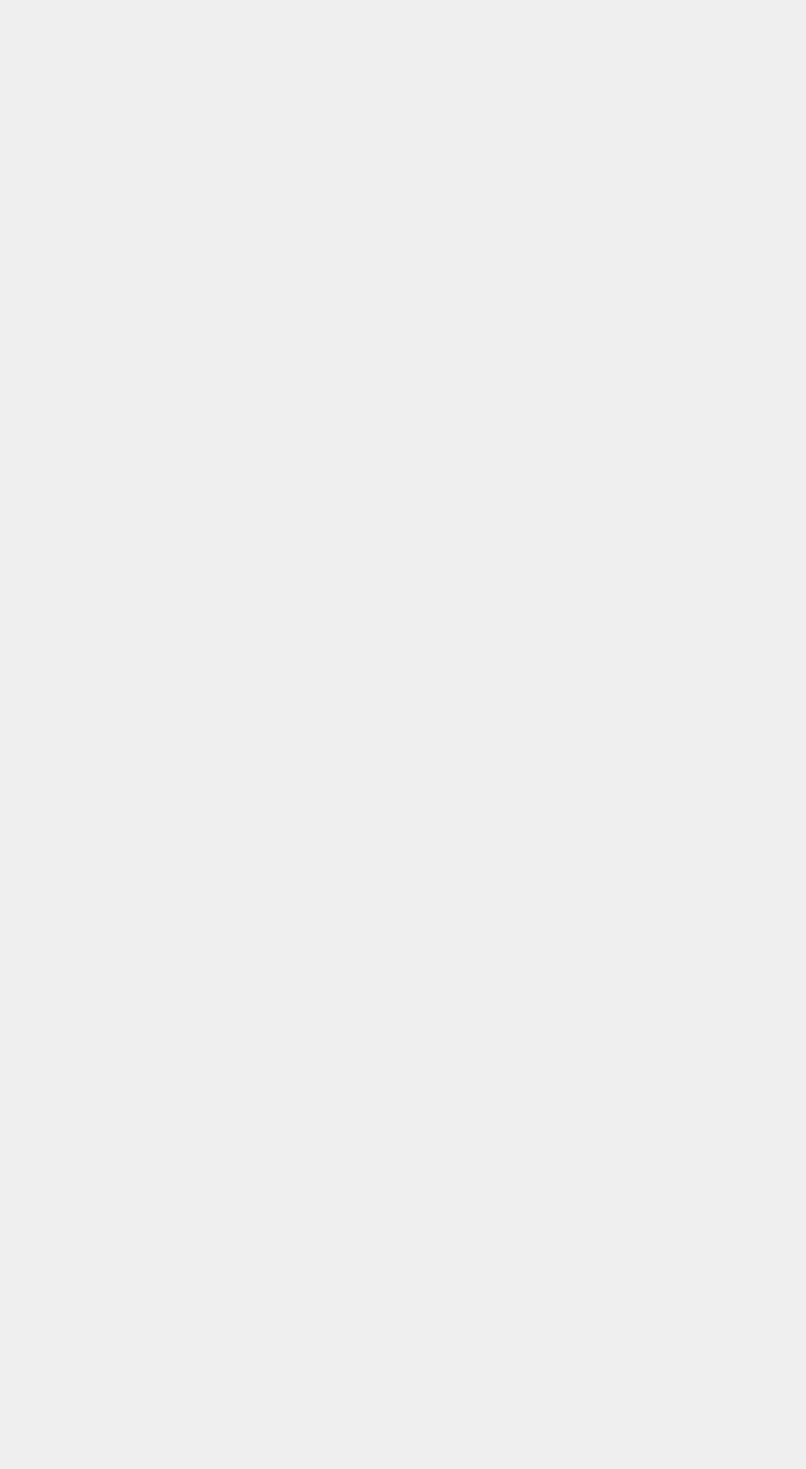
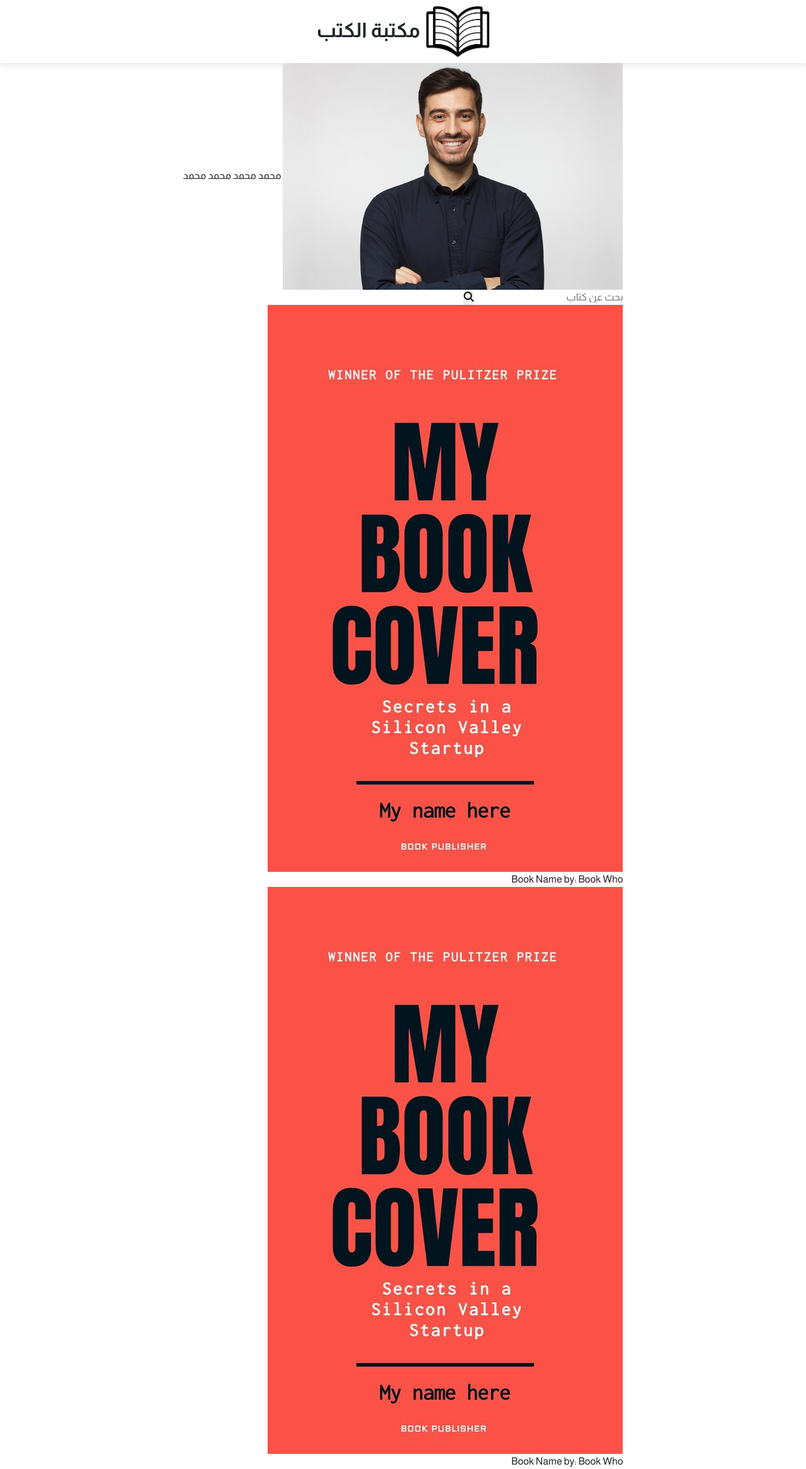
Before and after one commit to Ahmedelsayedd01/project-books-Library, a PHP site: page /Pages/homePage.html in a window 1280 px wide. Before the commit the page is empty. Shown: the whole page at 63% size. Before the commit the page ends 800 px from the top, so only its background shows below. Run offline with PHP 8.4, Linux system fonts and the light colour scheme; some libraries are stand-ins or nearby versions.

Commit message:
New UPdate in HomePage customize page

```diff
--- a/Pages/homePage.html
+++ b/Pages/homePage.html
@@ -6,12 +6,12 @@
 
     <link rel="stylesheet" href="../Styles/homePage.css" />
 
-    <!-- Icons Liberary -->
+    <!-- Icons Library  -->
     <script
       src="https://kit.fontawesome.com/bbda8ae88d.js"
       crossorigin="anonymous"
     ></script>
-    <!-- Bootstrap Liberary -->
+    <!-- Bootstrap Library  -->
     <link
       href="https://cdn.jsdelivr.net/npm/bootstrap@5.3.2/dist/css/bootstrap.min.css"
       rel="stylesheet"
@@ -33,7 +33,7 @@
       integrity="sha384-JZR6Spejh4U02d8jOt6vLEHfe/JQGiRRSQQxSfFWpi1MquVdAyjUar5+76PVCmYl"
       crossorigin="anonymous"
     ></script>
-    <!-- Jquery Liberary -->
+    <!-- Jquery Library  -->
     <script
       src="https://cdnjs.cloudflare.com/ajax/libs/jquery/3.7.1/jquery.min.js"
       integrity="sha512-v2CJ7UaYy4JwqLDIrZUI/4hqeoQieOmAZNXBeQyjo21dadnwR+8ZaIJVT8EE2iyI61OV8e6M8PP2/4hpQINQ/g=="
@@ -45,10 +45,68 @@
   </head>
   <body>
     <div class="containerr">
+      <nav>
+        <img class="logo" src="../Assets/logoBook3.png" alt="Books Library " />
+        <span class="name_site">مكتبة الكتب</span>
+      </nav>
       <!-- Content Page -->
       <main>
+        <!-- Header Page -->
+        <section class="header_main">
+          <img class="img_user" src="../Assets/image user.jpg" alt="user" />
+          <span class="user_name">محمد محمد محمد محمد</span>
+        </section>
+        <!-- Content Page -->
+        <section class="content_main">
+          <!-- Search Section -->
+          <div class="search-bar">
+            <input type="search" id="search_book" placeholder="بحث عن كتاب" />
+            <button type="button">
+              <i class="fa-solid fa-magnifying-glass" aria-hidden="true"></i>
+            </button>
+          </div>
+          <!-- Books List Section -->
+          <div class="books" id="Books_list">
+            <div class="book">
+              <!-- Book Image -->
+              <div class="img_booke">
+                <img
+                  class="book_cover"
+                  src="../Assets/book cover.jpg"
+                  alt="booke"
+                />
+              </div>
+              <!-- Details Content -->
+              <div class="content_book">
+                <span class="book_name">Book Name</span>
+                <span class="book_who">by: Book Who</span>
+              </div>
+            </div>
+            <!-- ################# -->
+            <div class="book">
+              <!-- Book Image -->
+              <div class="img_booke">
+                <img
+                  class="book_cover"
+                  src="../Assets/book cover.jpg"
+                  alt="booke"
+                />
+              </div>
+              <!-- Details Content -->
+              <div class="content_book">
+                <span class="book_name">Book Name</span>
+                <span class="book_who">by: Book Who</span>
+              </div>
+            </div>
+          </div>
+        </section>
       </main>
     </div>
     <script src="../Scripts/homePage.js"></script>
+    <script>
+      $(document).ready(function () {
+        console.log("first");
+      });
+    </script>
   </body>
 </html>
--- a/Styles/homePage.css
+++ b/Styles/homePage.css
@@ -23,7 +23,7 @@
 }
 
 body {
-       background-color: #efefef !important;
+       background-color: #fff;
 }
 
 body::-webkit-scrollbar {
@@ -40,6 +40,35 @@
        outline: 1px solid slategrey;
 }
 
+.containerr {
+       width: 100%;
+       display: flex;
+       flex-direction: column;
+       align-items: center;
+
+}
+
+.containerr nav {
+       width: 100%;
+       display: flex;
+       align-items: center;
+       justify-content: center;
+       padding: 10px;
+       column-gap: 10px;
+       box-shadow: 0px 0px 10px 3px rgb(227 227 227 / 85%);
+}
+
+.containerr nav .logo {
+       width: 100px;
+       height: 80px;
+}
+
+.containerr nav .name_site {
+       font-size: 2rem;
+       font-weight: var(--fw700);
+       margin-top: -5px;
+}
+
 /* Responsive Customize Page */
 
 @media (max-width:767px) {}
```
Also changed, not shown: Assets/book cover.jpg (added), Assets/image user.jpg (added).
